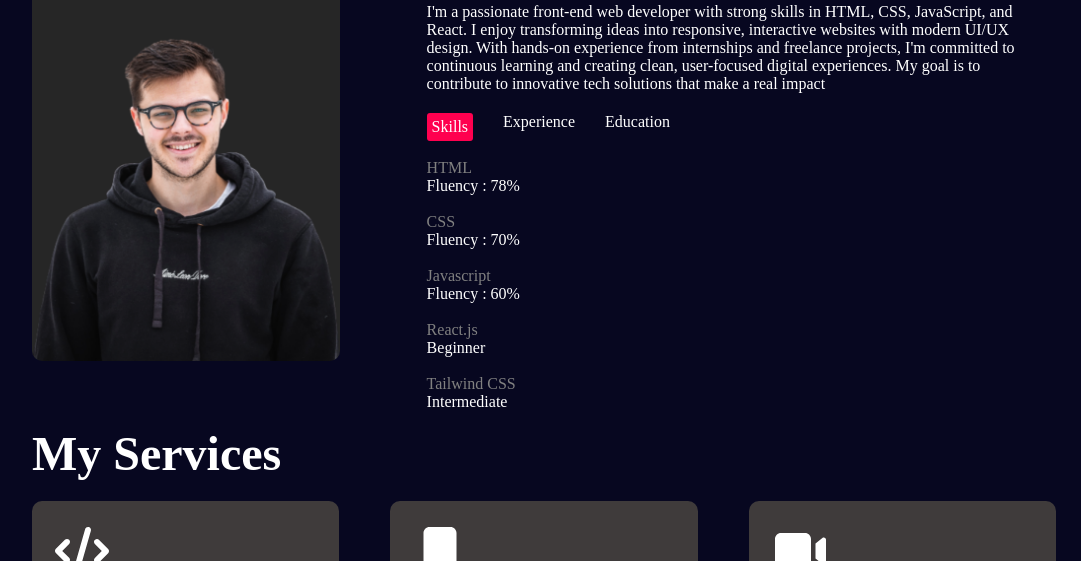
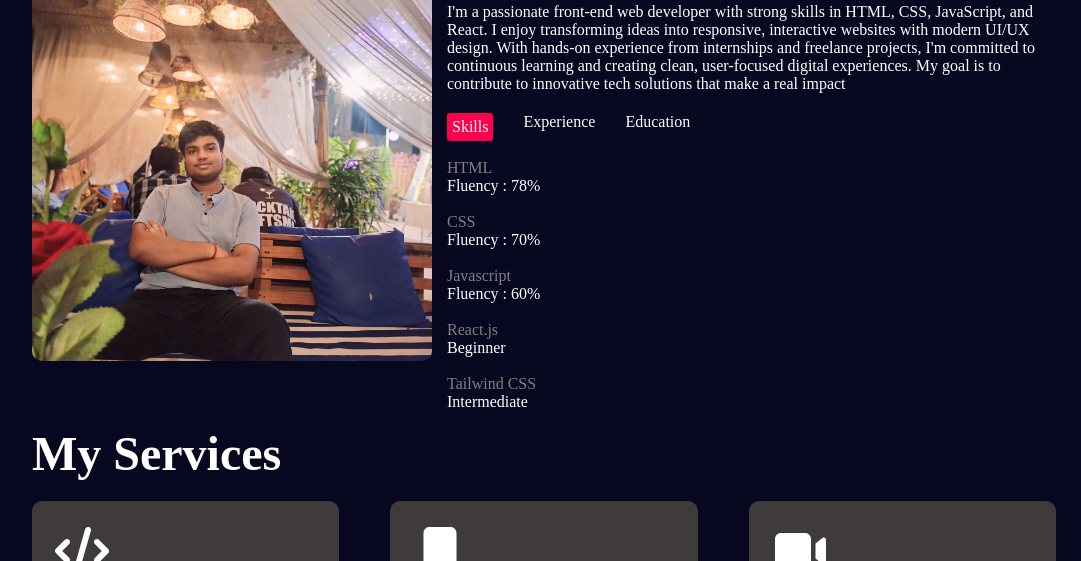
Before and after one commit to Knight-Titus/Portfolio-Website, a plain HTML site: page index.html in a window 1280 px wide. Shown: the part 626-1187 px from the top of the page, without its empty margins (96-1177 px from the left). Drawn offline with Linux system fonts and the light colour scheme; a web font is replaced by a local one.

Commit message:
Update index.html

```diff
--- a/index.html
+++ b/index.html
@@ -39,7 +39,7 @@
     <div id="about" >
       <div class="row">
         <div class="col-1">
-          <img src="personal-portfolio-img/images/user.png" alt="user" />
+          <img src="personal-portfolio-img/images/-gh08t4.jpg" alt="user" />
         </div>
         <div class="col-2">
           <h1>About Me</h1>
```
